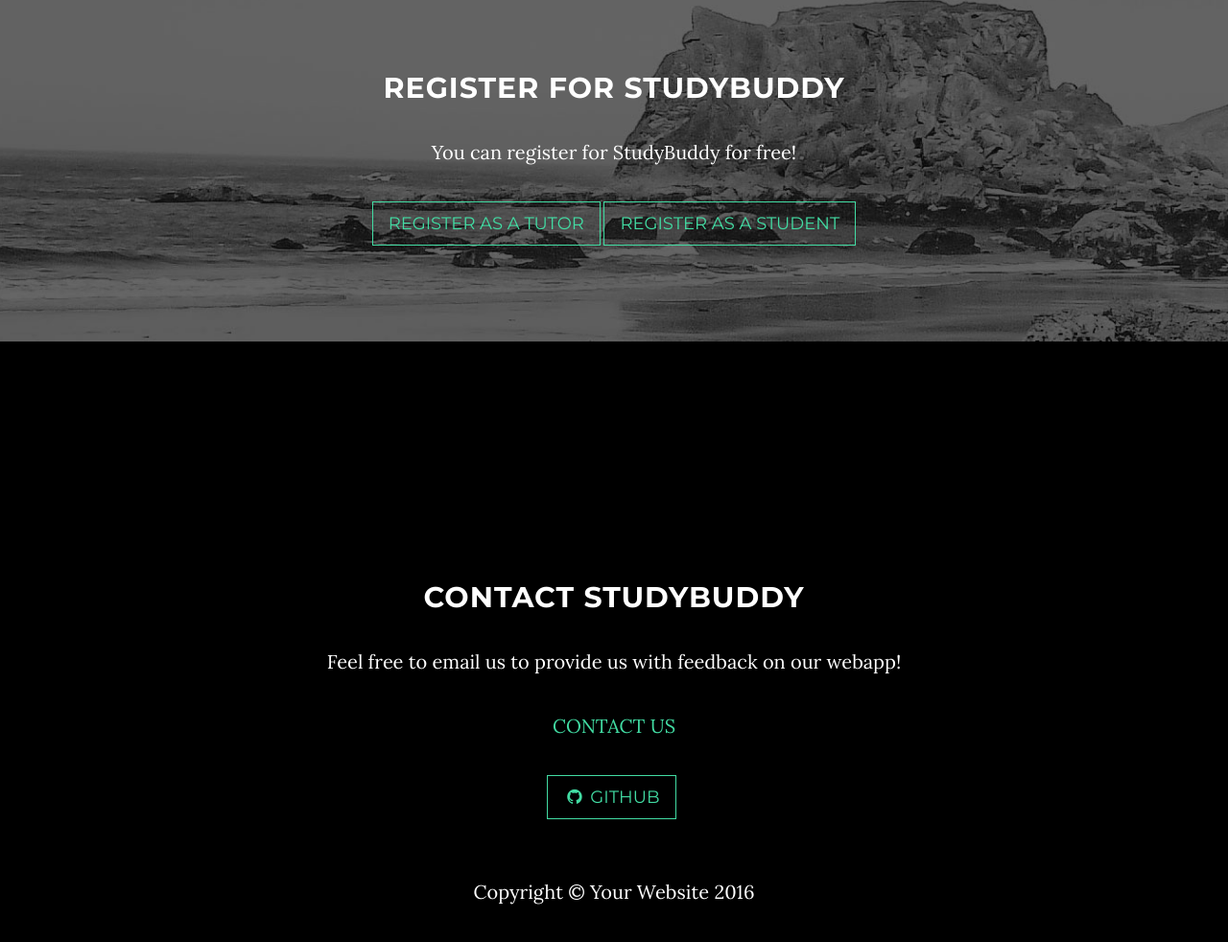
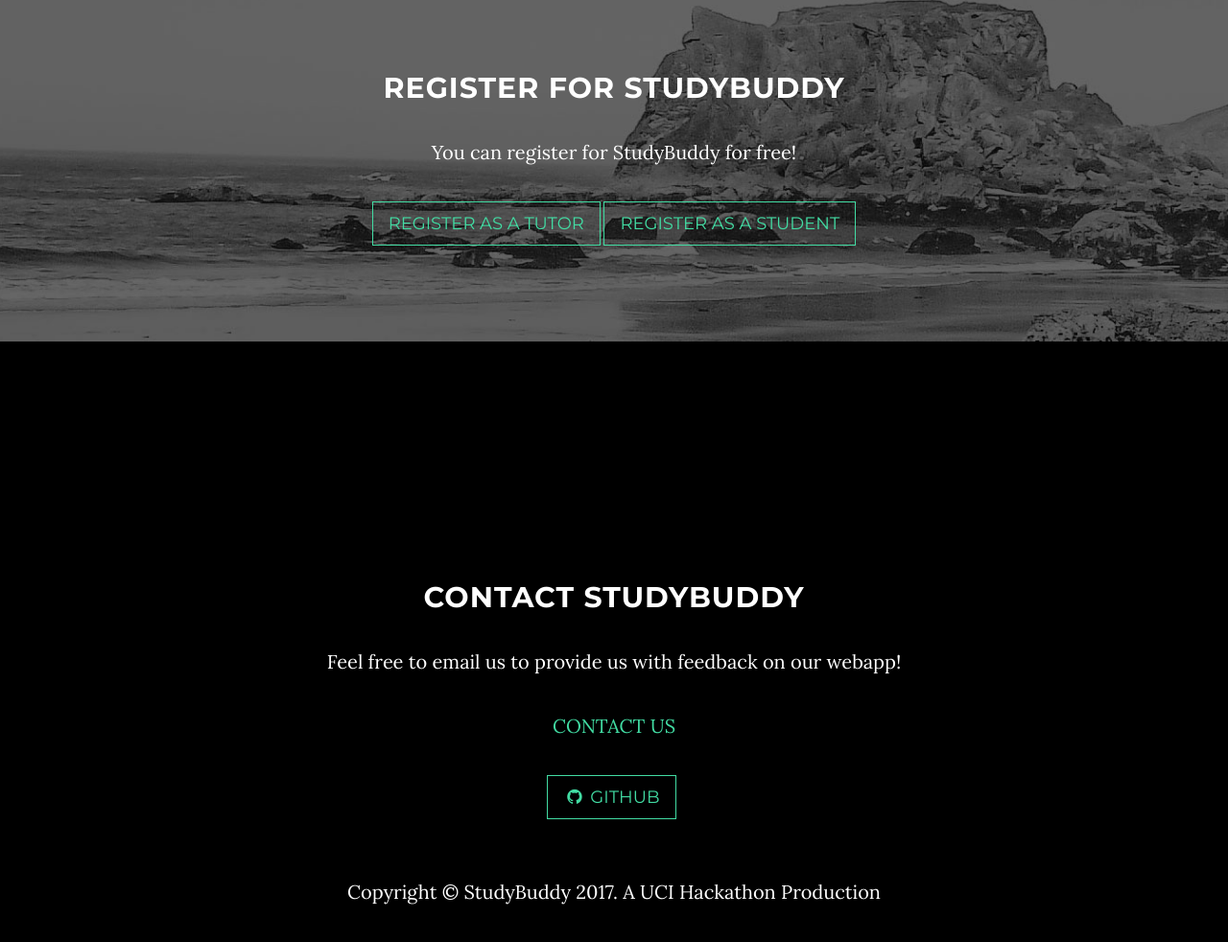
Before and after one commit to christopherdurr/hackathonTippers, a website: page docs/index.html in a window 1280 px wide. Shown: the part 1938-2920 px from the top of the page at 96% size. Drawn offline with nearby package versions, Linux system fonts and the light colour scheme; some packages are replaced by stand-ins of ours.

Commit message:
Update index.html

```diff
--- a/docs/index.html
+++ b/docs/index.html
@@ -142,7 +142,7 @@
     <!-- Footer -->
     <footer>
         <div class="container text-center">
-            <p>Copyright &copy; Your Website 2016</p>
+            <p>Copyright &copy; StudyBuddy 2017. A UCI Hackathon Production</p>
         </div>
     </footer>
 
```
